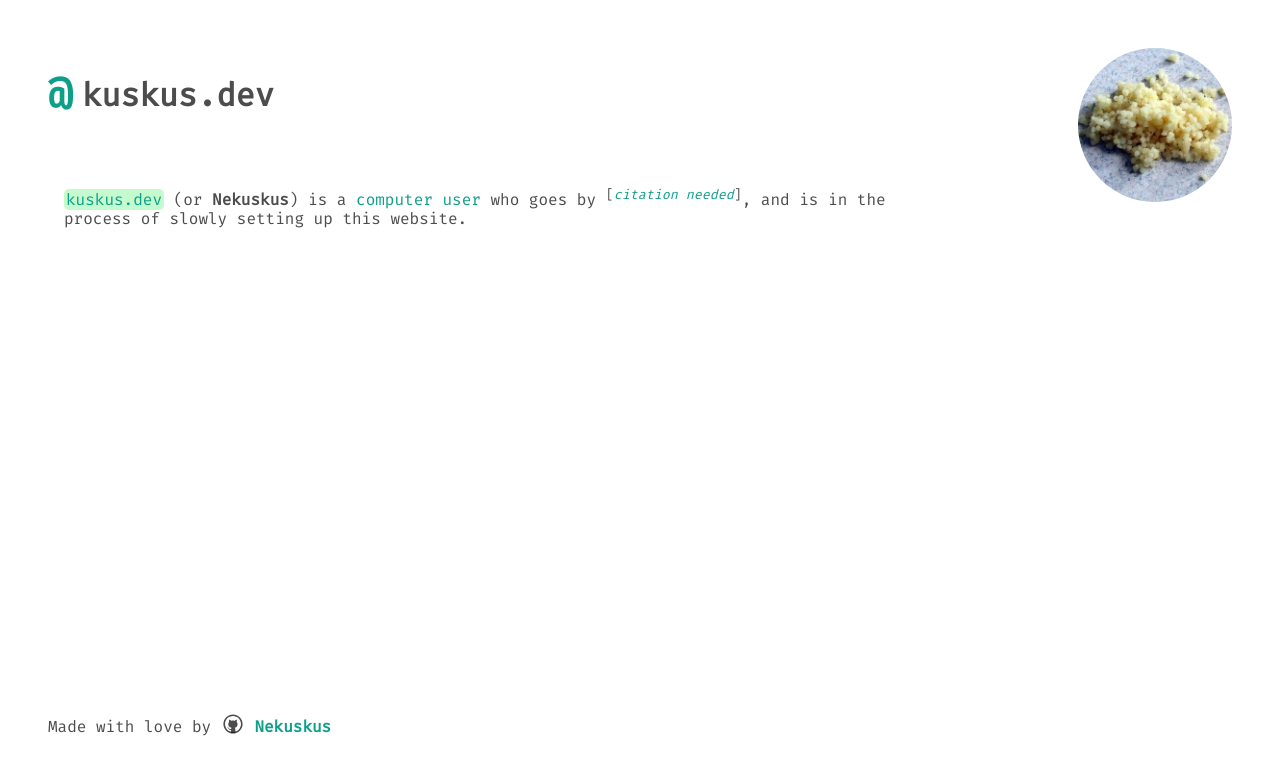
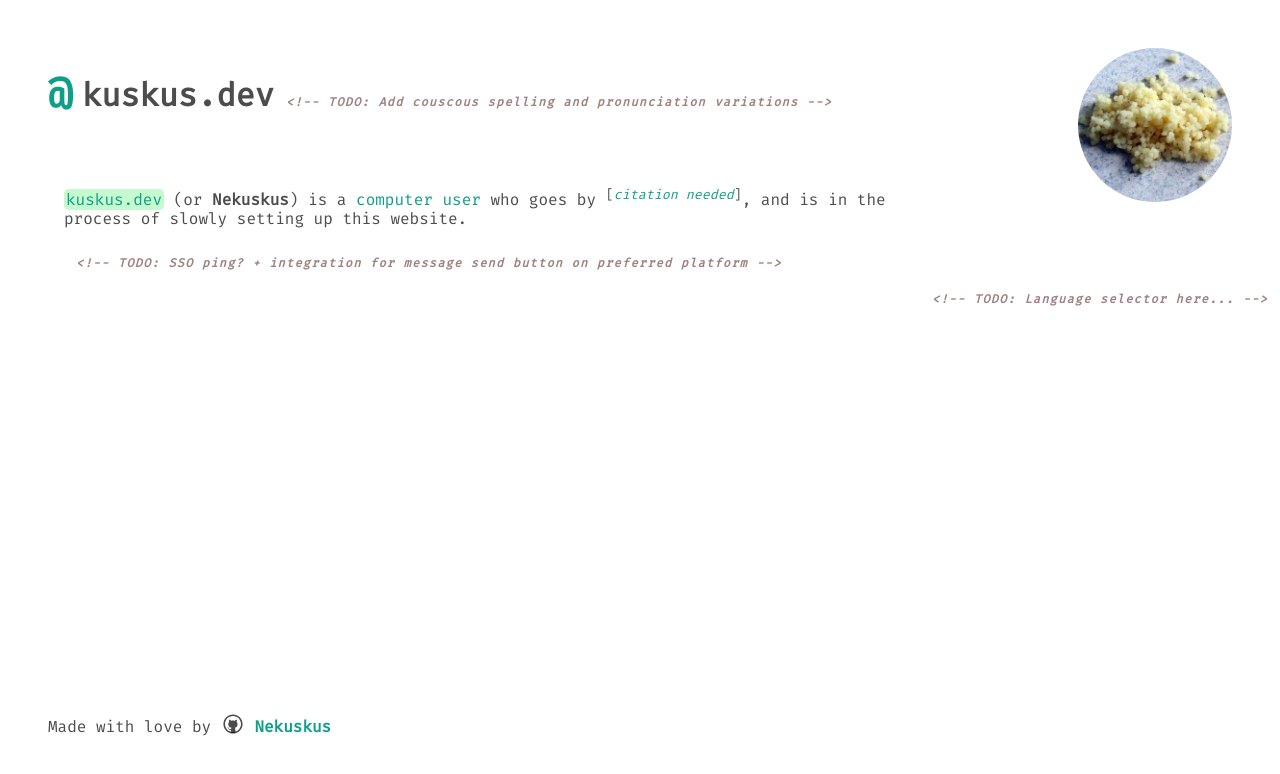
Before and after one commit to Nekuskus/homepage, a SvelteKit app: page / in a window 1280 px wide. Shown: the top 774 px of the page. Built offline with nearby package versions, Linux system fonts and the light colour scheme.

Commit message:
Implement visual comments

```diff
--- a/src/routes/+layout.svelte
+++ b/src/routes/+layout.svelte
@@ -1,10 +1,13 @@
 <script>
-	import Header from './Header.svelte';
-	import Footer from './Footer.svelte';
-	import './styles.css';
+    import Logo from "./Logo.svelte";
+    import Header from "./Header.svelte";
+    import Footer from "./Footer.svelte";
+    import "./styles.css";
 </script>
 
 <div class="app">
+    <Logo />
+
     <Header />
 
     <main>
--- a/src/routes/+page.svelte
+++ b/src/routes/+page.svelte
@@ -1,4 +1,5 @@
 <script>
+    import Comment from "./Comment.svelte";
 </script>
 
 <svelte:head>
@@ -27,8 +28,13 @@
 		>, and is in the process of slowly setting up this website.
 	</p>
 
-	<!-- TODO: SSO ping? + integration for message send button on preferred platform -->
-	<!-- TODO: Language tags! -->
+    <Comment>
+	&lt;!-- TODO: SSO ping? + integration for message send button on preferred platform --&gt;
+    </Comment>
+
+    <Comment vertical style='position: absolute; right: 0; top: 35%'>
+        &lt;!-- TODO: Language selector here... --&gt;
+    </Comment>
 </section>
 
 <style>
--- /dev/null
+++ b/src/routes/Comment.svelte
@@ -0,0 +1,26 @@
+<script>
+    export let vertical = false;
+    export let style = '';
+</script>
+
+<p class:vertical class='visual-comment' {style}>
+    <slot/>
+</p>
+
+<style>
+    p.visual-comment {
+        color: rgb(94, 46, 46);
+        font-weight: bold;
+        font-style: italic;
+        font-size: 0.75rem;
+        opacity: 60%;
+        letter-spacing: 0.1em;
+        padding-left: 1em;
+        padding-right: 1em;
+    }
+
+    p.vertical {
+        writing-mode: sideways-rl;
+        text-orientation: upright;
+    }
+</style>
--- a/src/routes/Header.svelte
+++ b/src/routes/Header.svelte
@@ -1,22 +1,15 @@
 <script>
     // import { page } from '$app/stores';
-    import kuskus_logo from "$lib/images/kuskus-cropped.jpg";
+
+    import Comment from "./Comment.svelte";
+
 </script>
 
 <header>
     <h1>
-        <span id='at'>@</span><span id="https">https://</span><span id="userhandle">kuskus.dev</span>
+        <span id='at'>@</span><span id="https">https://</span><span id="userhandle">kuskus.dev<Comment style='display: inline;'>&lt;!-- TODO: Add couscous spelling and pronunciation variations --&gt;</Comment></span>
     </h1>
-    <!-- TODO: Add couscous spelling and pronunciation variations -->
 </header>
-
-<div id="avatar-wrapper">
-    <a
-        title="Bartekbas, CC BY-SA 2.5 &lt;https://creativecommons.org/licenses/by-sa/2.5&gt;, via Wikimedia Commons"
-        href="https://commons.wikimedia.org/wiki/File:Kuskus.jpg"
-        ><img id="avatar-logo" alt="Kuskus" src={kuskus_logo} />
-    </a>
-</div>
 
 <style lang="scss">
     header {
@@ -77,7 +70,6 @@
         }
     }
 
-
     @keyframes slide-in {
         0% {
             opacity: 0;
@@ -99,32 +91,4 @@
             top: 1em;
         }
     }
-
-    div#avatar-wrapper {
-        position: absolute;
-        top: var(--outside-padding);
-        right: var(--outside-padding);
-    }
-
-    img#avatar-logo {
-        width: 24vw;
-        border-radius: 100%;
-    }
-
-    @media (max-width: 1200px) {
-        div#avatar-wrapper {
-            top: calc(var(--outside-padding) / 2);
-            right: calc(var(--outside-padding) / 2);
-        }
-
-        img#avatar-logo {
-            width: 16.56vw;
-        }
-    }
-
-    @media (max-width: 1600px) {
-        img#avatar-logo {
-            width: 12vw;
-        }
-    }
 </style>
--- /dev/null
+++ b/src/routes/Logo.svelte
@@ -0,0 +1,50 @@
+<script>
+    import kuskus_logo from "$lib/images/kuskus-cropped.jpg";
+    import Comment from "./Comment.svelte";
+    $: size = 0;
+</script>
+
+<svelte:window bind:innerWidth={size} />
+
+<div id="avatar-wrapper">
+    {#if size > 1600}
+        <Comment>
+            &lt;!-- TODO: Make logo appropriately smaller --&gt;
+        </Comment>
+    {/if}
+    <a
+        title="Bartekbas, CC BY-SA 2.5 &lt;https://creativecommons.org/licenses/by-sa/2.5&gt;, via Wikimedia Commons"
+        href="https://commons.wikimedia.org/wiki/File:Kuskus.jpg"
+        ><img id="avatar-logo" alt="Kuskus" src={kuskus_logo} />
+    </a>
+</div>
+
+<style lang="scss">
+    div#avatar-wrapper {
+        position: absolute;
+        top: var(--outside-padding);
+        right: var(--outside-padding);
+    }
+
+    img#avatar-logo {
+        width: 24vw;
+        border-radius: 100%;
+    }
+
+    @media (max-width: 1200px) {
+        div#avatar-wrapper {
+            top: calc(var(--outside-padding) / 2);
+            right: calc(var(--outside-padding) / 2);
+        }
+
+        img#avatar-logo {
+            width: 16.56vw;
+        }
+    }
+
+    @media (max-width: 1600px) {
+        img#avatar-logo {
+            width: 12vw;
+        }
+    }
+</style>
```
Lines whose indentation alone changed are shown as unchanged.
